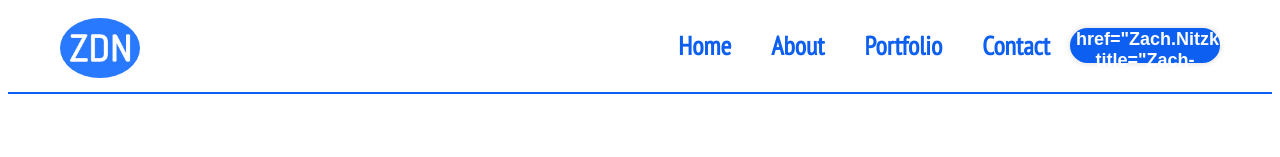
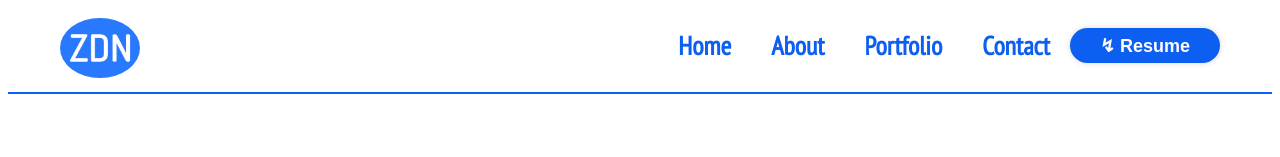
Before and after one commit to znitz23/portfolio-site, a React (Create React App) app: page / in a window 1280 px wide. Shown: the top 157 px of the page. Built offline with nearby package versions, Linux system fonts and the light colour scheme.

Commit message:
making updates....

```diff
--- a/src/components/Header.jsx
+++ b/src/components/Header.jsx
@@ -23,7 +23,7 @@ function Header() {
             Contact
           </NavLink>
           <Button>
-            href="Zach.Nitzkin.Resume.pdf".pdf" title="Zach-Nitzkin-Resume"
+            {/* href="Zach.Nitzkin.Resume.pdf".pdf" title="Zach-Nitzkin-Resume" */}
             &#8623; Resume
           </Button>
         </Nav>
```
